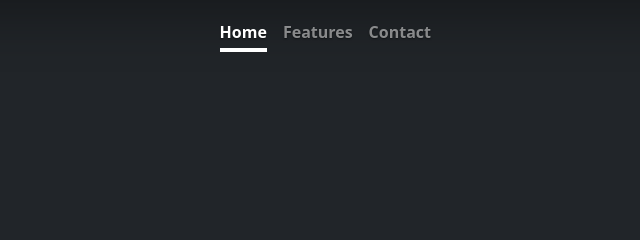
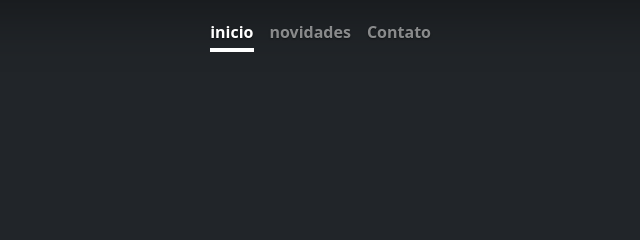
Before and after one commit to juliasandralima/portfolio-pessoal-3tri, a plain HTML site: page index.html in a window 1280 px wide. Shown: the top 240 px of the page, 529-1169 px from the left. Drawn offline with nearby package versions, Linux system fonts and the light colour scheme.

Commit message:
corrigir traddução e prencher o README

```diff
--- a/index.html
+++ b/index.html
@@ -42,9 +42,9 @@
     <div>
       <h3 class="float-md-start mb-0">Cover</h3>
       <nav class="nav nav-masthead justify-content-center float-md-end">
-        <a class="nav-link active" aria-current="page" href="#">Home</a>
-        <a class="nav-link" href="#">Features</a>
-        <a class="nav-link" href="#">Contact</a>
+        <a class="nav-link active" aria-current="page" href="#">inicio</a>
+        <a class="nav-link" href="#">novidades</a>
+        <a class="nav-link" href="#">Contato</a>
       </nav>
     </div>
   </header>
```
Also changed, not shown: 1 other file.
